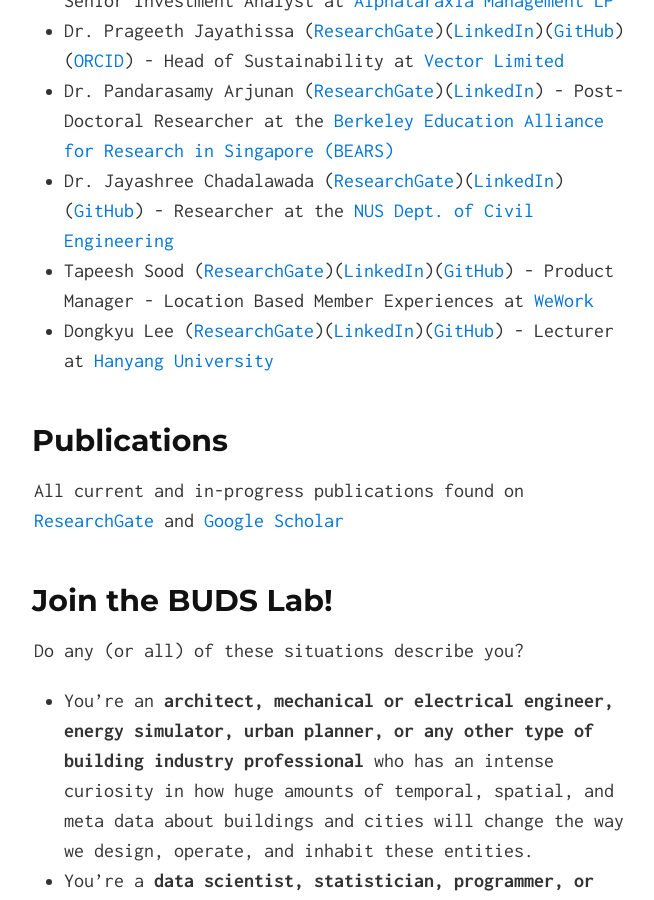
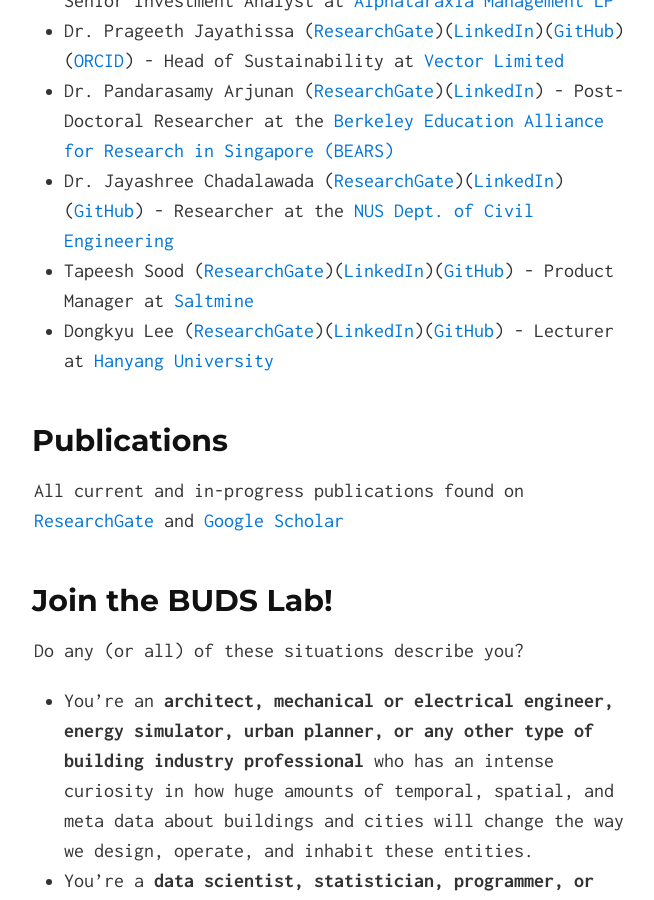
Before and after one commit to buds-lab/buds-lab.github.io, a Jekyll site: the page built from index.md, in a window 1280 px wide and 900 px high, scrolled down 8564 px. Shown: the whole window, without its empty margins (306-960 px from the left). Built offline with Jekyll 4.4.1, drawn with Linux system fonts in a browser that asks for light colours.

Commit message:
update tapeesh

```diff
--- a/index.md
+++ b/index.md
@@ -133,7 +133,7 @@ Dr. Vasantha Ramani ([LinkedIn](https://www.linkedin.com/in/vasantha-ramani-0a48
 * Dr. Jayashree Chadalawada ([ResearchGate](https://www.researchgate.net/profile/Jayashree_Chadalawada){:target="_blank"})([LinkedIn](https://www.linkedin.com/in/jayashree-chadalawada-b241132b/){:target="_blank"})([GitHub](https://github.com/Jayashreerao){:target="_blank"}) - Researcher at the [NUS Dept. of Civil Engineering](https://www.eng.nus.edu.sg/cee/){:target="_blank"}
 <!-- ![Dr. Jayashree Chadalawada](buds-lab.github.io/jayashree1.png)
 Dr. Jayashree Chadalawada ([ResearchGate](https://www.researchgate.net/profile/Jayashree_Chadalawada){:target="_blank"})([LinkedIn](https://www.linkedin.com/in/jayashree-chadalawada-b241132b/){:target="_blank"})([GitHub](https://github.com/Jayashreerao){:target="_blank"}) is a Post-Doctoral Researcher at NUS in the BUDS Lab. She holds a Ph.D. in Hydroinformatics from the [NUS Dept. of Civil and Environmental Engineering](http://cee.nus.edu.sg/){:target="_blank"}, a Master's of Technology (MTech) from the [IIT Bombay](http://www.iitb.ac.in/students/en){:target="_blank"}, and a Bachelor's Degree in Civil Engineering from the [Government College of Technology, Coimbatore](http://www.gct.ac.in/){:target="_blank"} in India. Dr. Chadalwada is an informatics expert that is working on measuring the impact of social behavioral change on building performance. -->
-* Tapeesh Sood ([ResearchGate](https://www.researchgate.net/profile/Tapeesh_Sood){:target="_blank"})([LinkedIn](https://www.linkedin.com/in/tapeeshsood/){:target="_blank"})([GitHub](https://github.com/tapeesh){:target="_blank"}) - Product Manager - Location Based Member Experiences at [WeWork](https://www.wework.com/en-GB){:target="_blank"}
+* Tapeesh Sood ([ResearchGate](https://www.researchgate.net/profile/Tapeesh_Sood){:target="_blank"})([LinkedIn](https://www.linkedin.com/in/tapeeshsood/){:target="_blank"})([GitHub](https://github.com/tapeesh){:target="_blank"}) - Product Manager at [Saltmine](https://www.saltmine.com/){:target="_blank"}
 <!-- ![Tapeesh Sood](buds-lab.github.io/tapeesh.png)
 Tapeesh Sood ([ResearchGate](https://www.researchgate.net/profile/Tapeesh_Sood){:target="_blank"})([LinkedIn](https://www.linkedin.com/in/tapeeshsood/){:target="_blank"})([GitHub](https://github.com/tapeesh){:target="_blank"}) is a Research Associate at NUS in the BUDS Lab. He holds a MSc. in Integrated Sustainable Design from the [NUS School of Design & Environment](http://www.nus.edu.sg/nusbulletin/school-of-design-and-environment/graduate-education/coursework-programmes/degree-requirements/master-of-science-in-integrated-sustainable-design/){:target="_blank"} and Bachelor's of Architecture from [Gujarat University](http://www.gujaratuniversity.ac.in/web/){:target="_blank"} in India. Tapeesh is a 3D expert and is working on prototypes of spatio-temporal data visualization and a project to collect personal IEQ data in clever ways. -->
 * Dongkyu Lee ([ResearchGate](https://www.researchgate.net/profile/Dongkyu_Lee10){:target="_blank"})([LinkedIn](https://www.linkedin.com/in/dongkyu-lee-5ba66764/){:target="_blank"})([GitHub](https://github.com/Kyu2){:target="_blank"}) - Lecturer at [Hanyang University](https://www.hanyang.ac.kr/web/eng){:target="_blank"}
```
